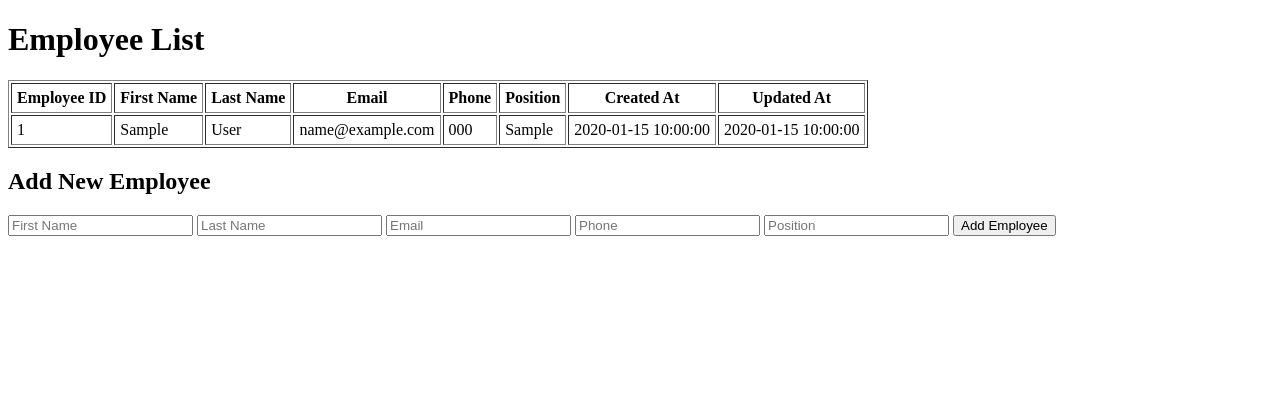
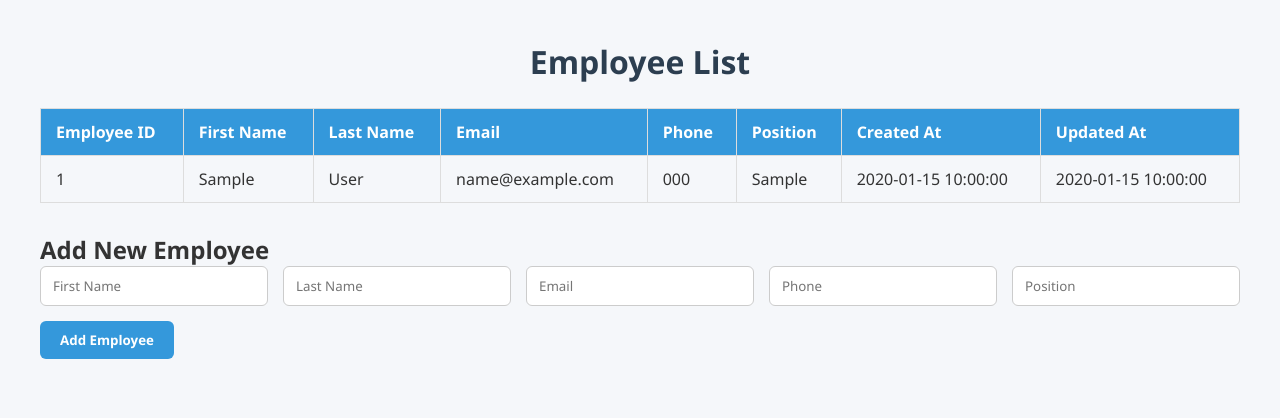
Before and after one commit to nattawatkaeng-in/Render-Cloud-Employee, a Flask app: page / in a window 1280 px wide. Shown: the top 418 px of the page. Run offline with Flask 3, Linux system fonts and the light colour scheme; tables that the repository leaves empty hold one stand-in row (values such as "Sample post").

Commit message:
CSS adding

```diff
--- /dev/null
+++ b/myapp/static/style.css
@@ -0,0 +1,99 @@
+/* Reset เบื้องต้น */
+* {
+    margin: 0;
+    padding: 0;
+    box-sizing: border-box;
+    font-family: 'Segoe UI', Tahoma, Geneva, Verdana, sans-serif;
+    color: #333;
+}
+
+/* body */
+body {
+    background-color: #f5f7fa;
+    padding: 40px;
+}
+
+/* Container หลัก */
+.container {
+    max-width: 900px;
+    margin: 0 auto;
+    background-color: #fff;
+    padding: 30px 40px;
+    border-radius: 12px;
+    box-shadow: 0 8px 20px rgba(0,0,0,0.1);
+}
+
+/* Header */
+h1 {
+    text-align: center;
+    margin-bottom: 25px;
+    color: #2c3e50;
+}
+
+/* Table */
+table {
+    width: 100%;
+    border-collapse: collapse;
+    margin-bottom: 30px;
+}
+
+table th, table td {
+    padding: 12px 15px;
+    border: 1px solid #ddd;
+    text-align: left;
+}
+
+table th {
+    background-color: #3498db;
+    color: white;
+    font-weight: bold;
+}
+
+table tr:nth-child(even) {
+    background-color: #f2f6fa;
+}
+
+table tr:hover {
+    background-color: #eaf2fb;
+}
+
+/* Form */
+form {
+    display: flex;
+    flex-wrap: wrap;
+    gap: 15px;
+    margin-bottom: 20px;
+}
+
+form input[type="text"],
+form input[type="email"],
+form input[type="tel"],
+form select {
+    flex: 1 1 200px;
+    padding: 10px 12px;
+    border-radius: 6px;
+    border: 1px solid #ccc;
+}
+
+form button {
+    padding: 10px 20px;
+    border: none;
+    border-radius: 6px;
+    background-color: #3498db;
+    color: white;
+    font-weight: bold;
+    cursor: pointer;
+    transition: background-color 0.2s ease;
+}
+
+form button:hover {
+    background-color: #2980b9;
+}
+
+/* Footer */
+footer {
+    text-align: center;
+    margin-top: 30px;
+    font-size: 0.9rem;
+    color: #888;
+}
--- a/myapp/templates/index.html
+++ b/myapp/templates/index.html
@@ -3,6 +3,7 @@
 <head>
     <meta charset="UTF-8">
     <title>Employee Manager</title>
+    <link rel="stylesheet" href="{{ url_for('static', filename='style.css') }}">
 </head>
 <body>
     <h1>Employee List</h1>
```
